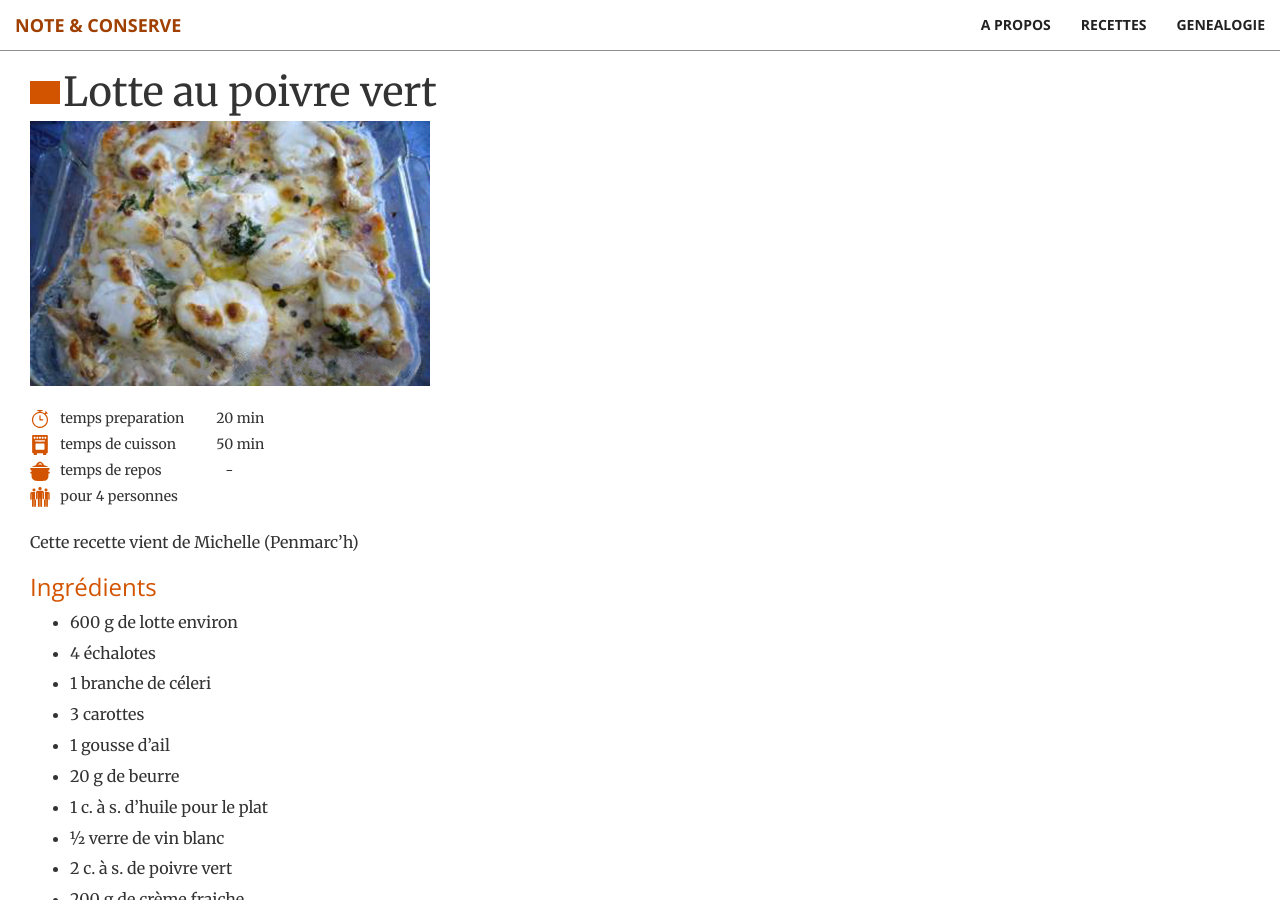
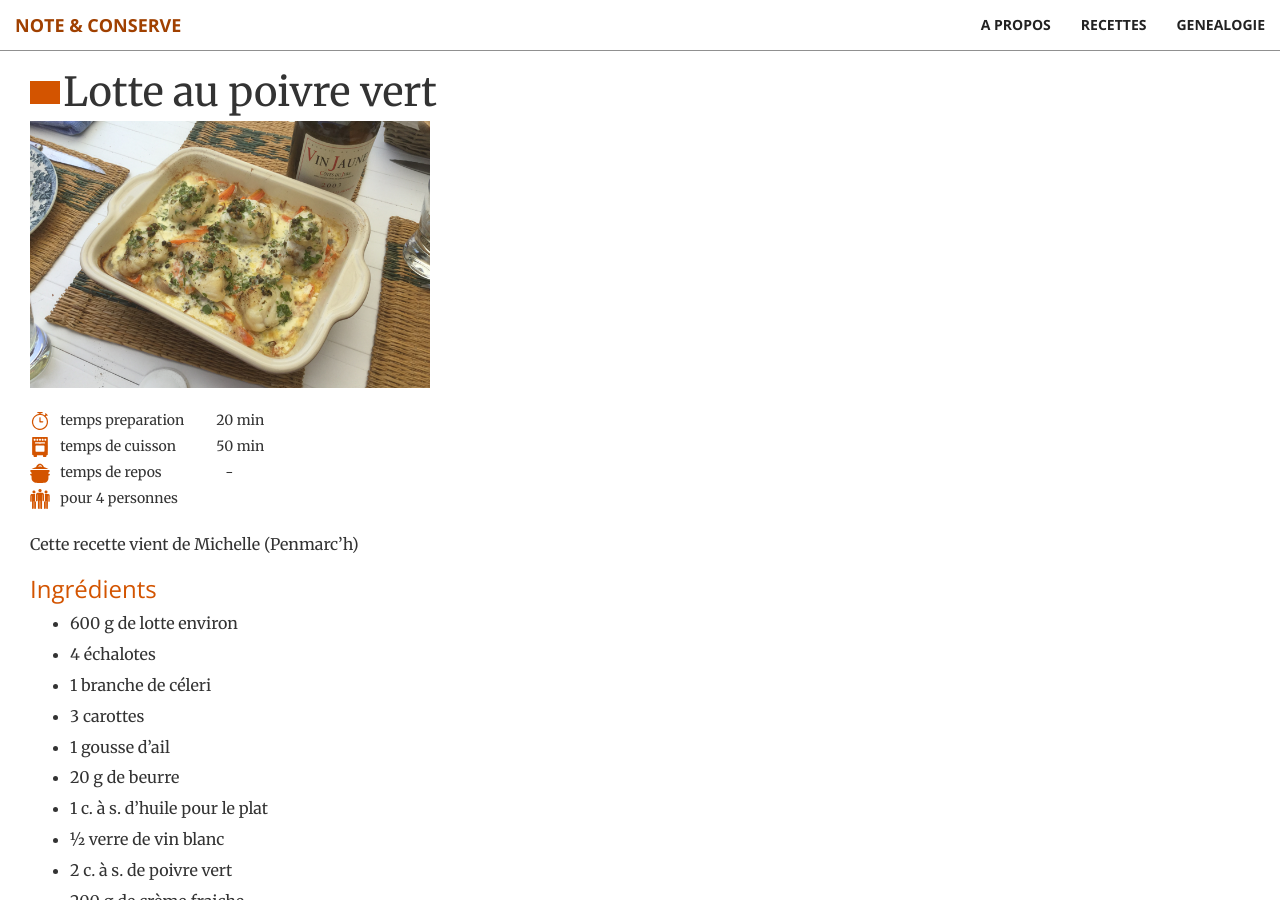
Before and after one commit to brignogan/brignogan.github.io, a Jekyll site: the page built from _posts/2019-04-17-lottepoivrevert.md, in a window 1280 px wide and 900 px high. Built offline with Jekyll 4.4.1, drawn with Linux system fonts in a browser that asks for light colours; grey boxes are pictures that could not be loaded.

Commit message:
lotte au poivre vert
ajout de la photo

```diff
--- a/_posts/2019-04-17-lottepoivrevert.md
+++ b/_posts/2019-04-17-lottepoivrevert.md
@@ -3,7 +3,7 @@ layout: post
 title: Lotte au poivre vert
 tag_category: famille
 tag_plat: platPoisson
-image: img/recette/lotte.png
+image: img/recette/lottepoivre.png
 temps_preparation: 20
 temps_cuisson: 50
 temps_repos: '-'
```
Also changed, not shown: img/recette/lottepoivre.png (added).
